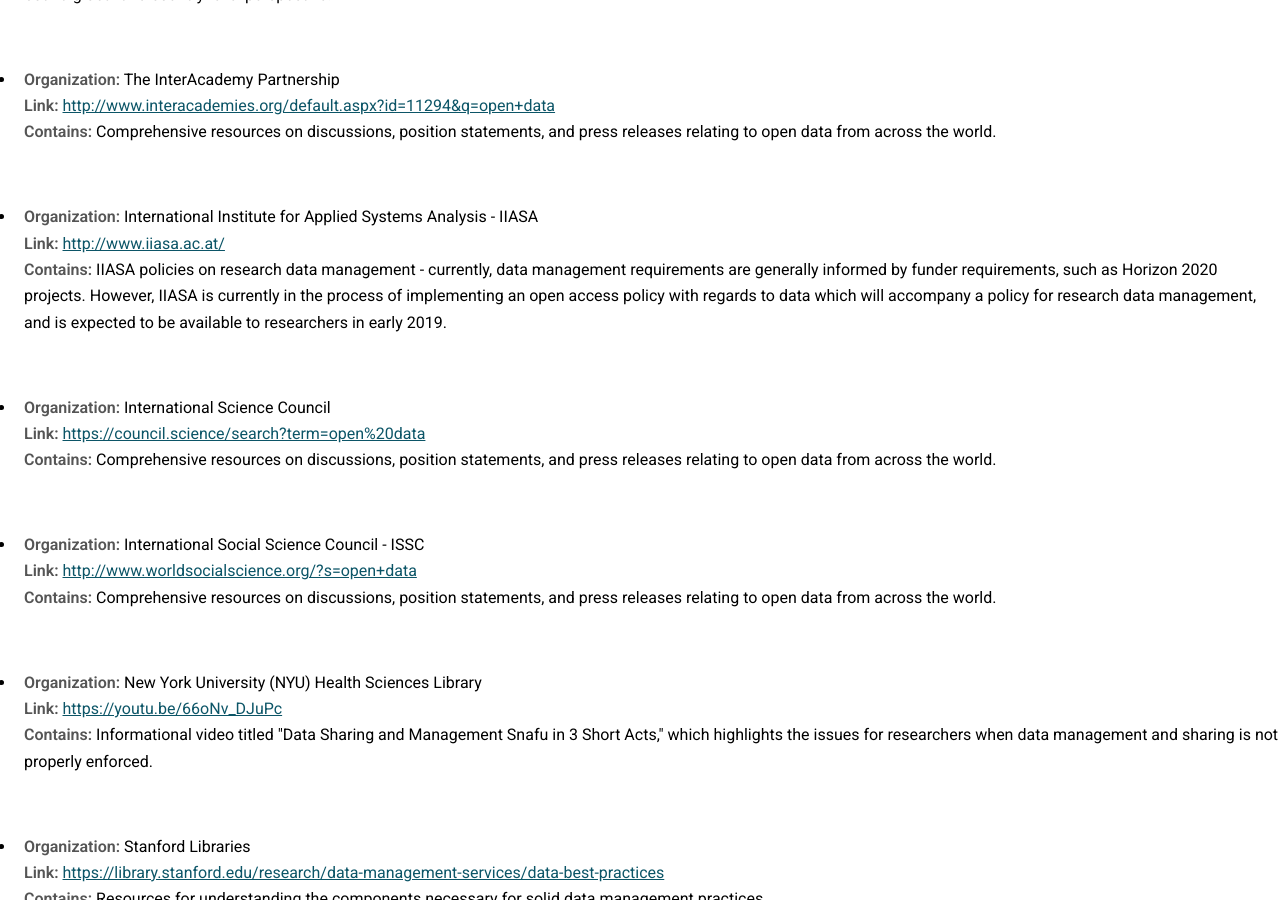
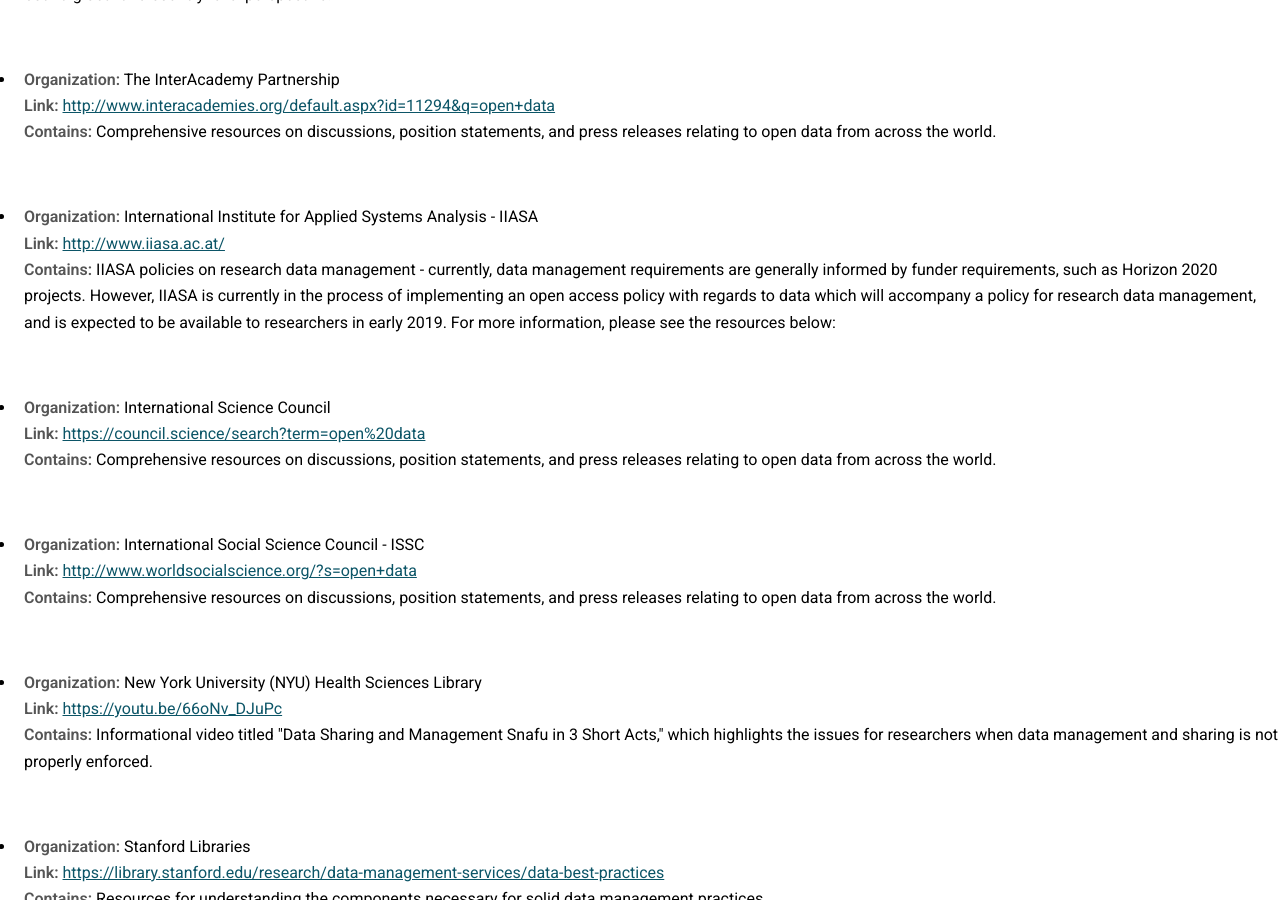
Before and after one commit to bfe-inf/toolkit, a Jekyll site: the page bp&s-by-org.html, which Jekyll copies as it is, in a window 1280 px wide and 900 px high, scrolled down 1415 px. Built offline with Jekyll 4.4.1, drawn with Linux system fonts in a browser that asks for light colours.

Commit message:
Update bp&s-by-org.html

```diff
--- a/bp&s-by-org.html
+++ b/bp&s-by-org.html
@@ -82,7 +82,8 @@
 					<ul>
 	     					<li> <strong>Organization:</strong> International Institute for Applied Systems Analysis - IIASA  <br/>
              	   				<strong>Link:</strong> <a href="http://www.iiasa.ac.at/" target="_blank">http://www.iiasa.ac.at/</a><br/>
-		   				<strong>Contains: </strong> IIASA policies on research data management - currently, data management requirements are generally informed by funder requirements, such as Horizon 2020 projects. However, IIASA is currently in the process of implementing an open access policy with regards to data which will accompany a policy for research data management, and is expected to be available to researchers in early 2019. </li><br/>
+		   				<strong>Contains: </strong> IIASA policies on research data management - currently, data management requirements are generally informed by funder requirements, such as Horizon 2020 projects. However, IIASA is currently in the process of implementing an open access policy with regards to data which will accompany a policy for research data management, and is expected to be available to researchers in early 2019. For more information, please see the resources below:</li><br/>
+
       					</ul>
 					<ul>
 	     					<li> <strong>Organization:</strong> International Science Council  <br/>
```
